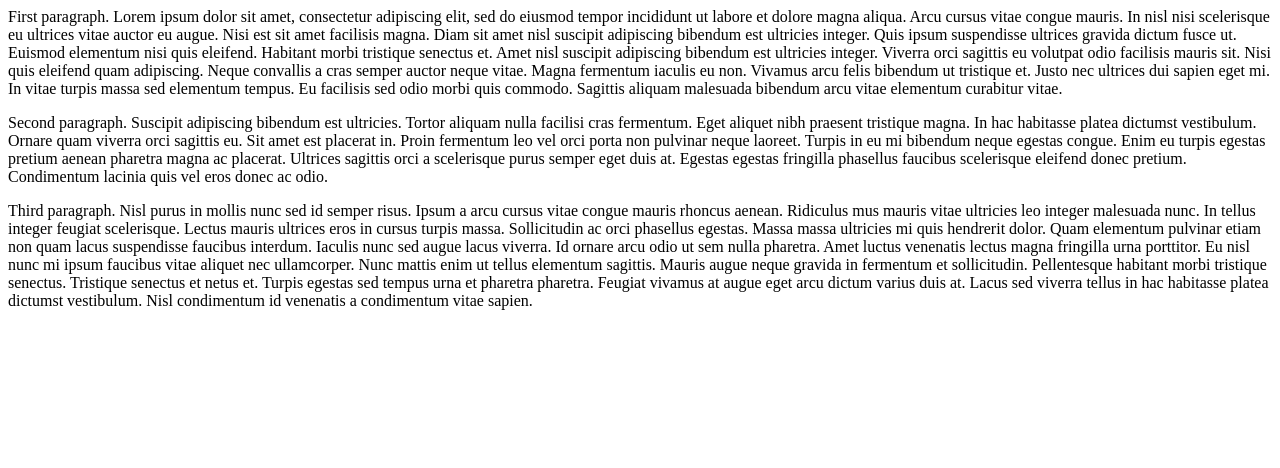
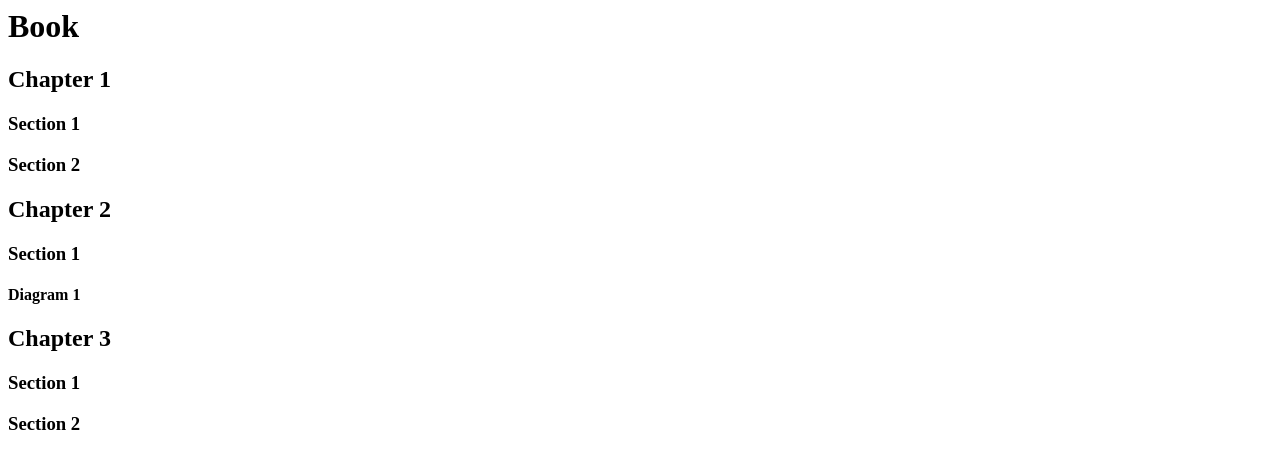
Before and after one commit to kpgayda/html-portfolio, a plain HTML site: page index.html in a window 1280 px wide. Drawn offline with Linux system fonts and the light colour scheme.

Commit message:
Add files via upload

```diff
--- a/index.html
+++ b/index.html
@@ -1,26 +1,10 @@
-<p>First paragraph. Lorem ipsum dolor sit amet, consectetur adipiscing elit, sed do eiusmod tempor incididunt ut labore et dolore magna
-    aliqua. Arcu cursus vitae congue mauris. In nisl nisi scelerisque eu ultrices vitae auctor eu augue. Nisi est sit amet
-    facilisis magna. Diam sit amet nisl suscipit adipiscing bibendum est ultricies integer. Quis ipsum suspendisse ultrices
-    gravida dictum fusce ut. Euismod elementum nisi quis eleifend. Habitant morbi tristique senectus et. Amet nisl suscipit
-    adipiscing bibendum est ultricies integer. Viverra orci sagittis eu volutpat odio facilisis mauris sit. Nisi quis
-    eleifend quam adipiscing. Neque convallis a cras semper auctor neque vitae. Magna fermentum iaculis eu non. Vivamus arcu
-    felis bibendum ut tristique et. Justo nec ultrices dui sapien eget mi. In vitae turpis massa sed elementum tempus. Eu
-    facilisis sed odio morbi quis commodo. Sagittis aliquam malesuada bibendum arcu vitae elementum curabitur vitae.
-</p>
-<p>Second paragraph. Suscipit adipiscing bibendum est ultricies. Tortor aliquam nulla facilisi cras fermentum. Eget aliquet nibh praesent
-    tristique magna. In hac habitasse platea dictumst vestibulum. Ornare quam viverra orci sagittis eu. Sit amet est
-    placerat in. Proin fermentum leo vel orci porta non pulvinar neque laoreet. Turpis in eu mi bibendum neque egestas
-    congue. Enim eu turpis egestas pretium aenean pharetra magna ac placerat. Ultrices sagittis orci a scelerisque purus
-    semper eget duis at. Egestas egestas fringilla phasellus faucibus scelerisque eleifend donec pretium. Condimentum
-    lacinia quis vel eros donec ac odio.
-</p>
-<p>Third paragraph. Nisl purus in mollis nunc sed id semper risus. Ipsum a arcu cursus vitae congue mauris rhoncus aenean. Ridiculus mus
-    mauris vitae ultricies leo integer malesuada nunc. In tellus integer feugiat scelerisque. Lectus mauris ultrices eros in
-    cursus turpis massa. Sollicitudin ac orci phasellus egestas. Massa massa ultricies mi quis hendrerit dolor. Quam
-    elementum pulvinar etiam non quam lacus suspendisse faucibus interdum. Iaculis nunc sed augue lacus viverra. Id ornare
-    arcu odio ut sem nulla pharetra. Amet luctus venenatis lectus magna fringilla urna porttitor. Eu nisl nunc mi ipsum
-    faucibus vitae aliquet nec ullamcorper. Nunc mattis enim ut tellus elementum sagittis. Mauris augue neque gravida in
-    fermentum et sollicitudin. Pellentesque habitant morbi tristique senectus. Tristique senectus et netus et. Turpis
-    egestas sed tempus urna et pharetra pharetra. Feugiat vivamus at augue eget arcu dictum varius duis at. Lacus sed
-    viverra tellus in hac habitasse platea dictumst vestibulum. Nisl condimentum id venenatis a condimentum vitae sapien.
-</p>
+<h1>Book</h1>
+    <h2>Chapter 1</h2>
+        <h3>Section 1</h3>
+        <h3>Section 2</h3>
+    <h2>Chapter 2</h2>
+        <h3>Section 1</h3>
+            <h4>Diagram 1</h4>
+    <h2>Chapter 3</h2>
+        <h3>Section 1</h3>
+    <h3>Section 2</h3>
```
